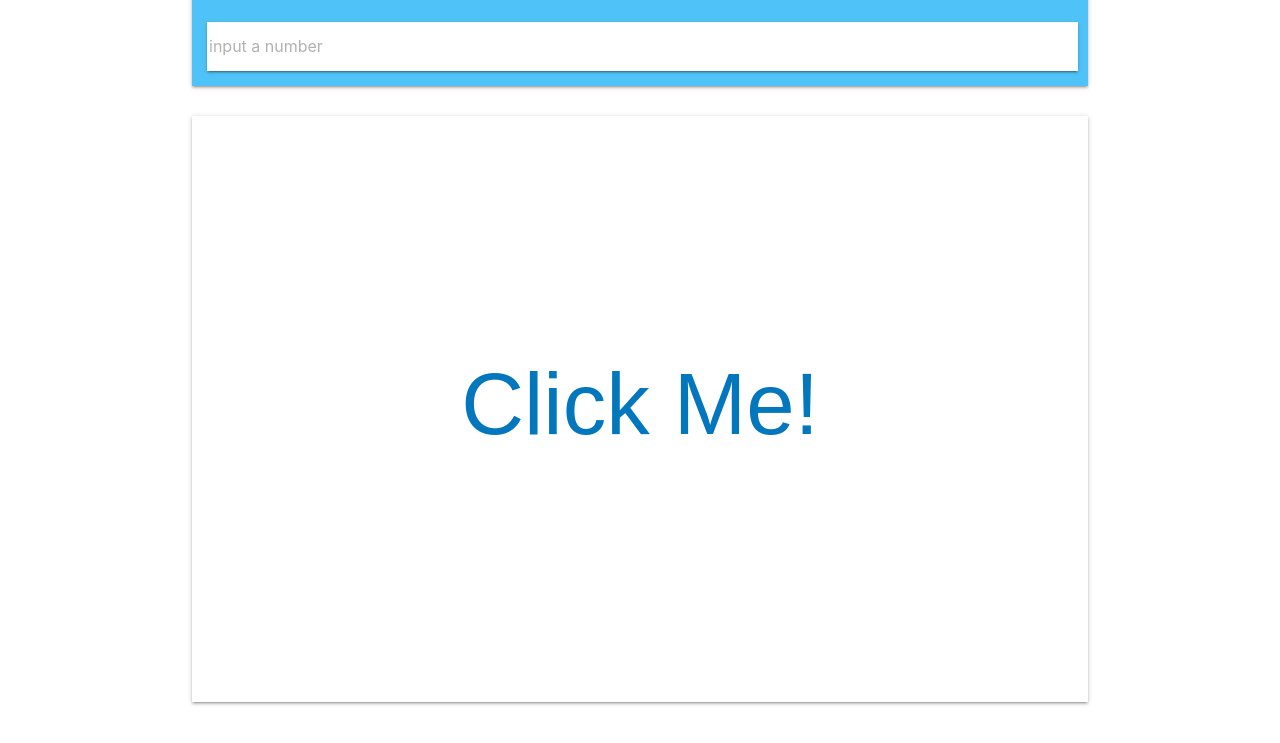
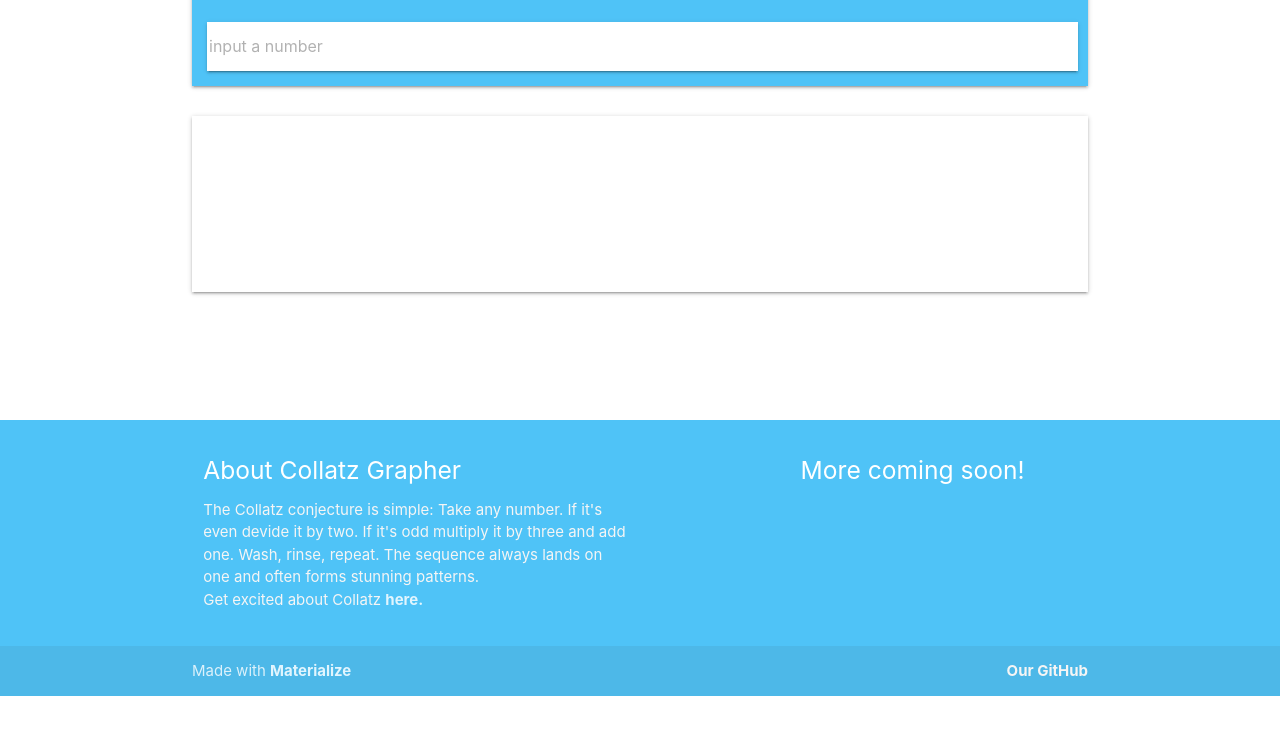
Before and after one commit to samdup123/Collatz, a website built with webpack: page index.html in a window 1280 px wide. Shown: the part 117-860 px from the top of the page. After the commit the page ends 830 px from the top, so only its background shows below. Built offline with nearby package versions, Linux system fonts and the light colour scheme.

Commit message:
add footer, ready for first deploy

```diff
--- a/index.html
+++ b/index.html
@@ -8,13 +8,42 @@
     <title>Collatz Grapharts</title>
   </head>
   <body class="white">
+    <header>
       <div id="header" class="container light-blue lighten-2 z-depth-1">
         <h1 class="center-align white-text">Collatz Grapher</h1>
         <input type="text" id="numberInput" placeholder="input a number" class="white z-depth-1">
       </div>
+    </header>
+    <main>
       <div id="canvasContainer" class="container z-depth-1 hoverable" title="Click for random">
         <canvas id="canvas"></canvas>
       </div>
+    </main>
+
+    <footer class="page-footer light-blue lighten-2">
+      <div class="container">
+        <div class="row">
+          <div class="col l6 s12">
+            <h5 class="white-text">About Collatz Grapher</h5>
+            <p class="grey-text text-lighten-4">
+              The Collatz conjecture is simple: Take any number. If it's even devide it by two. If it's
+              odd multiply it by three and add one. Wash, rinse, repeat. The sequence always lands on
+              one and often forms stunning patterns.
+              <br>Get excited about Collatz <a href="https://www.youtube.com/watch?v=5mFpVDpKX70">here.</a>
+            </p>
+          </div>
+          <div class="col l4 offset-l2 s12">
+            <h5 class="white-text">More coming soon!</h5>
+          </div>
+        </div>
+      </div>
+      <div class="footer-copyright">
+        <div class="container">
+        Made with <a href="http://materializecss.com/">Materialize</a>
+        <a class="grey-text text-lighten-4 right" href="https://github.com/samdup123/Collatz-Conjecture-Grapher">Our GitHub</a>
+        </div>
+      </div>
+    </footer>
     <span id="indicator" class="conatainer z-depth-1"></span>
     <script src="bundle.js" charset="utf-8"></script>
   </body>
--- a/index.js
+++ b/index.js
@@ -24,13 +24,6 @@ const drawCanvas = (number)=> {
     drawData = collatz.draw(arr)
   }
 }
-
-clearCanvas()
-let ctx = canvas.getContext('2d')
-ctx.font= Math.min(parseInt(canvas.width/10),parseInt(canvas.height/3))  +"px Ariel, Sans-Serif"
-ctx.textAlign="center";
-ctx.fillStyle="#0277bd"
-ctx.fillText("Click Me!",canvas.width/2,  (1.1)*(canvas.height/2))
 
 canvas.addEventListener('mousemove', (e)=> {
 
--- a/src/collatz_grapher.js
+++ b/src/collatz_grapher.js
@@ -4,13 +4,15 @@ let canvas
 export const errorMessages = { BOUNDS:'Input must be above 1', NAN: 'Input must be a number'}
 const errors = { BOUNDS: new Error(errorMessages.BOUNDS), NAN: new Error(errorMessages.NAN)}
 
-export const setCanvas = (_canvas) =>
-{
+export const setCanvas = (_canvas) => {
   canvas = _canvas
 }
 
-export const construct = (number) =>
-{
+export const getCanvas = ()=> {
+  return canvas
+}
+
+export const construct = (number) => {
     if (number <= 1)
     {
       throw errors.BOUNDS
@@ -56,6 +58,7 @@ export const findMax = (array)=>
 
 export const draw = (numArray) =>
 {
+  let canvas = getCanvas()
   let max = findMax(numArray)
   let pointsArray = []
   let widthDivision = canvas.width / (numArray.length - 1)
@@ -79,6 +82,5 @@ export const draw = (numArray) =>
   ctx.strokeStyle = '#0277bd'
   ctx.stroke()
 
-
-  return {canvas: canvas, pointsArray: pointsArray}
+  return {pointsArray: pointsArray, numArray: numArray}
 }
--- a/styles/app.css
+++ b/styles/app.css
@@ -1,6 +1,12 @@
 @font-face {
   font-family: 'Vitreous';
   src: url(fonts/Vitreous-Light.ttf);
+}
+
+body, html {
+  margin-bottom: 0;
+  padding-bottom: 0;
+  height: 100%;
 }
 
 #indicator {
@@ -46,22 +52,22 @@
 #numberInput:focus {
   border: none;
 }
-
 #numberInput::-webkit-input-placeholder {
     color: #000;
     opacity: .3 !important; /* for older chrome versions. may no longer apply. */
 }
-
 #numberInput:-moz-placeholder { /* Firefox 18- */
     color: #000;
     opacity: .3 !important;
 }
-
 #numberInput::-moz-placeholder {  /* Firefox 19+ */
     color: #000;
     opacity: .3 !important;
 }
-
 #numberInput:-ms-input-placeholder {
    color: #000;
 }
+footer a {
+  color: #e1f5fe;
+  font-weight: bold;
+}
```
Lines whose indentation alone changed are shown as unchanged.
